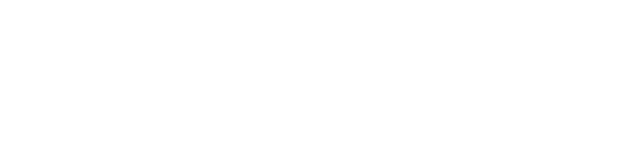
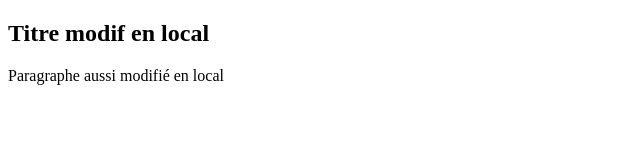
Before and after one commit to nguxx/getgit, a plain HTML site: page index.html in a window 1280 px wide. Shown: the whole page, without its empty margins (0-640 px from the left). Drawn offline with Linux system fonts and the light colour scheme.

Commit message:
ligne 7 et 8 ajoutées en local

```diff
--- a/index.html
+++ b/index.html
@@ -4,5 +4,7 @@
         <title>Page de titre : conflit de git</title>
     </head>
     <body>
+        <h2>Titre modif en local</h2>
+        <p>Paragraphe aussi modifié en local</p>
     </body>
 </html>
```
